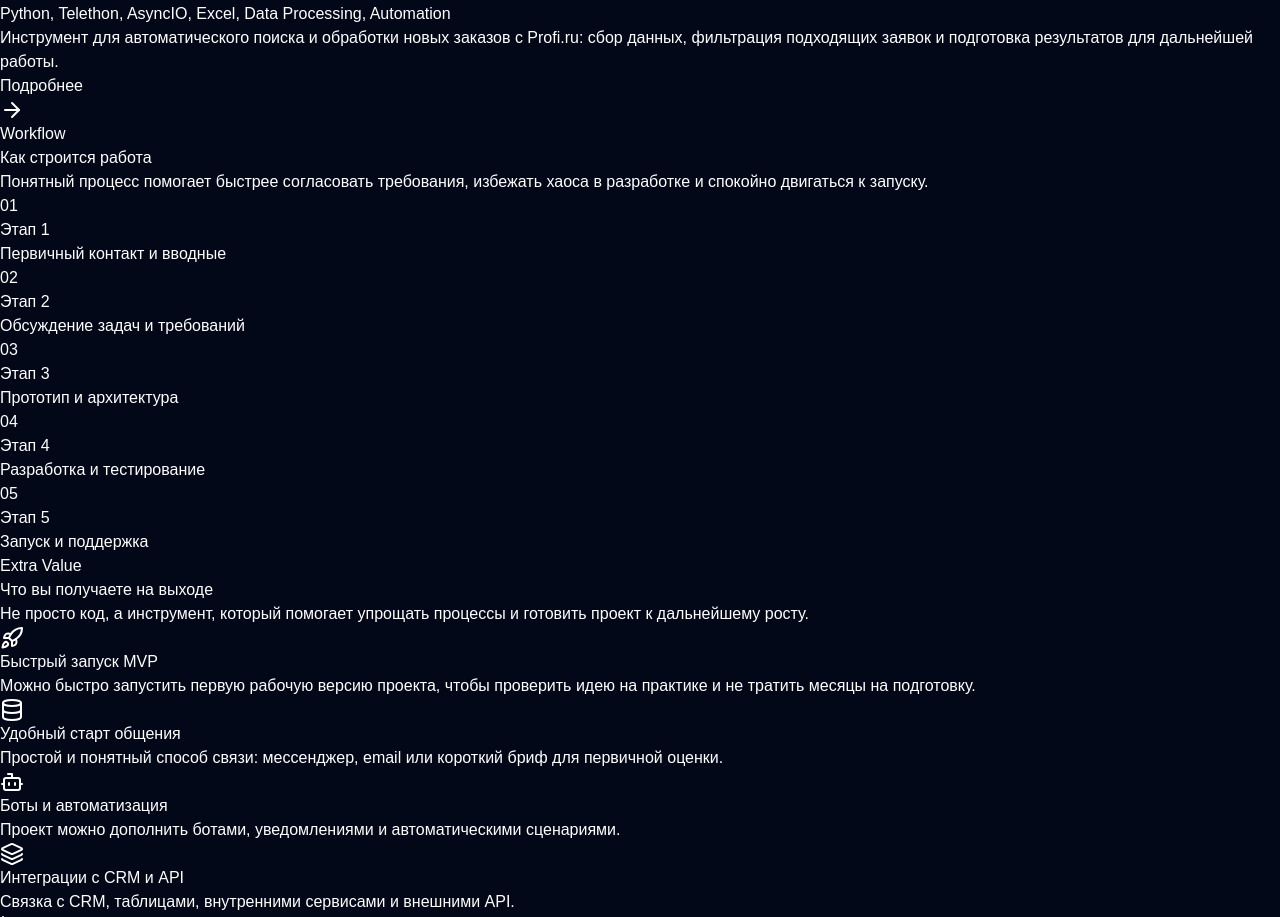
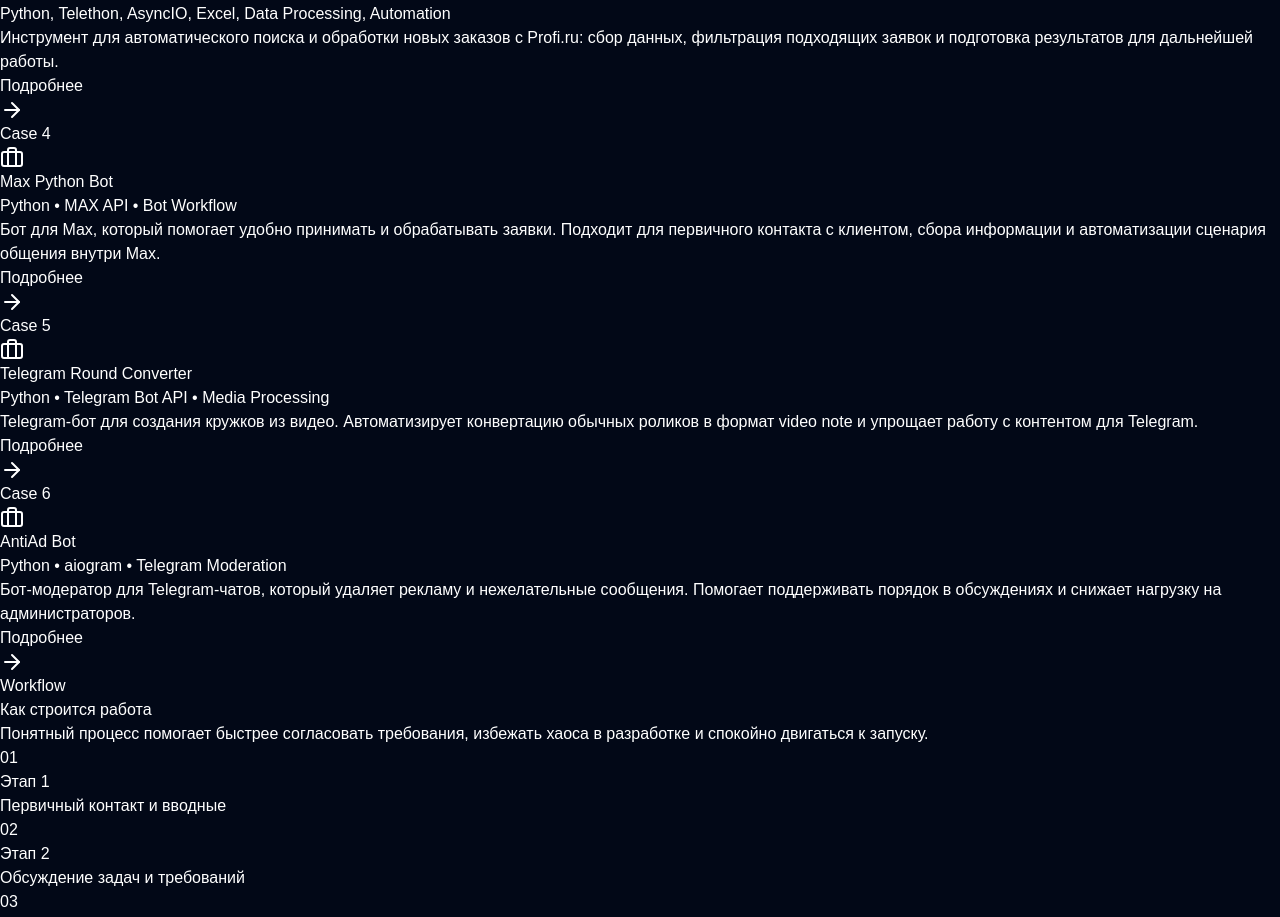
Before and after one commit to Polen452294/Portfolio-Website, a Next.js app in the folder frontend/: page / in a window 1280 px wide. Shown: the part 2566-3483 px from the top of the page. Built offline with nearby package versions, Linux system fonts and the light colour scheme.

Commit message:
Дополнение портфолио

```diff
--- a/frontend/data/site-data.ts
+++ b/frontend/data/site-data.ts
@@ -71,6 +71,24 @@ export const portfolio = [
     text: "Инструмент для автоматического поиска и обработки новых заказов с Profi.ru: сбор данных, фильтрация подходящих заявок и подготовка результатов для дальнейшей работы.",
     githubUrl: "https://github.com/Polen452294/Profi.ru_Parser_Bot",
   },
+  {
+    title: "Max Python Bot",
+    stack: "Python • MAX API • Bot Workflow",
+    text: "Бот для Max, который помогает удобно принимать и обрабатывать заявки. Подходит для первичного контакта с клиентом, сбора информации и автоматизации сценария общения внутри Max.",
+    githubUrl: "https://github.com/Polen452294/Max-Python-Bot",
+  },
+  {
+    title: "Telegram Round Converter",
+    stack: "Python • Telegram Bot API • Media Processing",
+    text: "Telegram-бот для создания кружков из видео. Автоматизирует конвертацию обычных роликов в формат video note и упрощает работу с контентом для Telegram.",
+    githubUrl: "https://github.com/Polen452294/Telegram-Round-Converter",
+  },
+  {
+    title: "AntiAd Bot",
+    stack: "Python • aiogram • Telegram Moderation",
+    text: "Бот-модератор для Telegram-чатов, который удаляет рекламу и нежелательные сообщения. Помогает поддерживать порядок в обсуждениях и снижает нагрузку на администраторов.",
+    githubUrl: "https://github.com/Polen452294/AntiAd_Bot",
+  },
 ];
 
 export const processSteps = [
```
